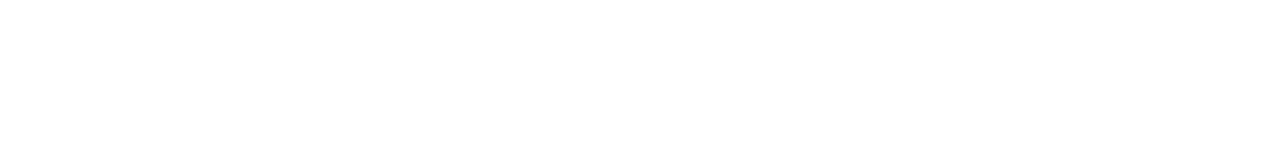
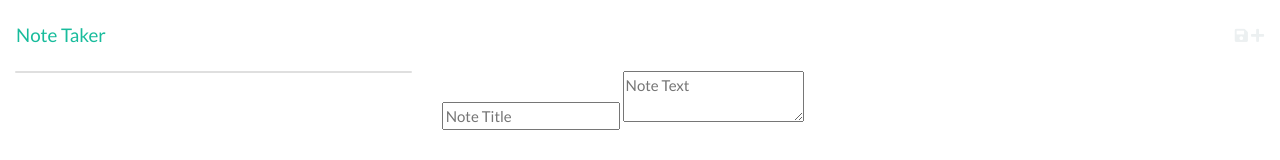
Before and after one commit to justinlee781/Note-Taker_Rework, a plain HTML site: page Public/Notes.html in a window 1280 px wide. Drawn offline with nearby package versions, Linux system fonts and the light colour scheme.

Commit message:
Commit to main

```diff
--- a/Public/Notes.html
+++ b/Public/Notes.html
@@ -1,2 +1,38 @@
 <!DOCTYPE html>
-<html lang="en-us"
+<html lang="en-us">
+
+<head>
+    <meta name="viewport" content="width=device-width, initial-scale=1.0" />
+    <meta chttp-equiv="X-UA-Compatible" content="ie=edge" />
+    <title>Note Taker</title>
+    <link rel="stylesheet" href="https://cdnjs.cloudflare.com/ajax/libs/bootswatch/4.1.3/flatly/bootstrap.min.css" />
+    <link rel="stylesheet" href="https://use.fontawesome.com/releases/v5.3.1/css/all.css" integrity="sha384-mzrmE5qonljUremFsqc01SB46JvROS7bZs3IO2EmfFsd15uHvIt+Y8vEf7N7fWAU" crossorigin="anonymous" />
+    <link rel="preconnect" href="https://fonts.gstatic.com">
+    <link rel="ztylesheet" href="https://fonts.googleapis.com/css2?family=Raleway:wght@100;300;700&display=swap">
+    <link rel="stylesheet" href="/assets/css/styles.css" />
+</head>
+
+<body>
+    <nav class="navbar">
+        <a class="navbar-brand" href="/">Note Taker</a>
+        <div class="icons">
+            <i class="fas fa-save text-light save-note"></i>
+            <i class="fas fa-plus text-light new-note"></i>
+        </div>
+    </nav>
+    <div class="container-fluid">
+        <div class="row">
+            <div class="col-4 list-container">
+                <div class="card">
+                    <ul class="list-group"></ul>
+                </div>
+            </div>
+            <div class="col-8">
+                <input class="note-title" placeholder="Note Title" maxlength="28" type="text" />
+                <textarea class="note-textarea" placeholder="Note Text"></textarea>
+            </div>
+        </div>
+    </div>
+    <script src="/assets/js/index.js"></script>
+</body>
+</html>
```
